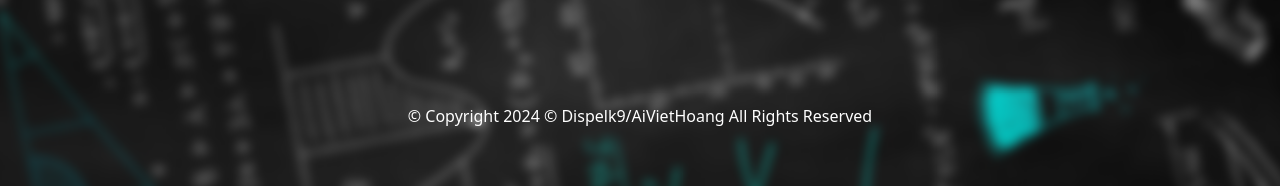
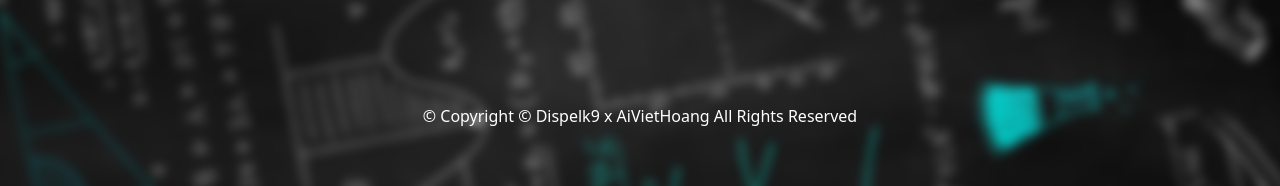
Before and after one commit to Dispelk9/Analytical_tools, a Flask app: page /compound in a window 1280 px wide. Shown: the part 614-800 px from the top of the page. Run offline with Flask 3, Linux system fonts and the light colour scheme; some libraries are stand-ins or nearby versions.

Commit message:
update 1.1.2025

```diff
--- a/app/templates/compound.html
+++ b/app/templates/compound.html
@@ -122,6 +122,6 @@
     <div style="height: 200px;"></div>
     <footer>
         <div class="text-center mb-4 text-white">
-            &copy; Copyright 2024 © Dispelk9/AiVietHoang All Rights Reserved
+            &copy; Copyright © Dispelk9 x AiVietHoang All Rights Reserved
         </div>
     </footer>
--- a/app/templates/compound_detail.html
+++ b/app/templates/compound_detail.html
@@ -102,7 +102,7 @@
 <div style="height: 200px;"></div>
 <footer>
     <div class="text-center mb-4 text-white">
-        &copy; Copyright 2024 © Dispelk9/AiVietHoang All Rights Reserved
+        &copy; Copyright © Dispelk9 x AiVietHoang All Rights Reserved
     </div>
 </footer>
 </html>
--- a/app/templates/compound_result.html
+++ b/app/templates/compound_result.html
@@ -89,7 +89,7 @@
 <div style="height: 200px;"></div>
 <footer>
     <div class="text-center mb-4 text-white">
-        &copy; Copyright 2024 © Dispelk9/AiVietHoang All Rights Reserved
+        &copy; Copyright © Dispelk9 x AiVietHoang All Rights Reserved
     </div>
 </footer>
 </html>
--- a/app/templates/index.html
+++ b/app/templates/index.html
@@ -151,6 +151,6 @@
     <div style="height: 200px;"></div>
     <footer>
         <div class="text-center mb-4 text-white">
-            &copy; Copyright 2024 © Dispelk9/AiVietHoang All Rights Reserved
+            &copy; Copyright © Dispelk9 x AiVietHoang All Rights Reserved
         </div>
     </footer>
--- a/app/templates/result.html
+++ b/app/templates/result.html
@@ -148,7 +148,7 @@
 <div style="height: 200px;"></div>
 <footer>
     <div class="text-center mb-4 text-white">
-        &copy; Copyright 2024 © Dispelk9/AiVietHoang All Rights Reserved
+        &copy; Copyright © Dispelk9 x AiVietHoang All Rights Reserved
     </div>
 </footer>
 </html>
```
